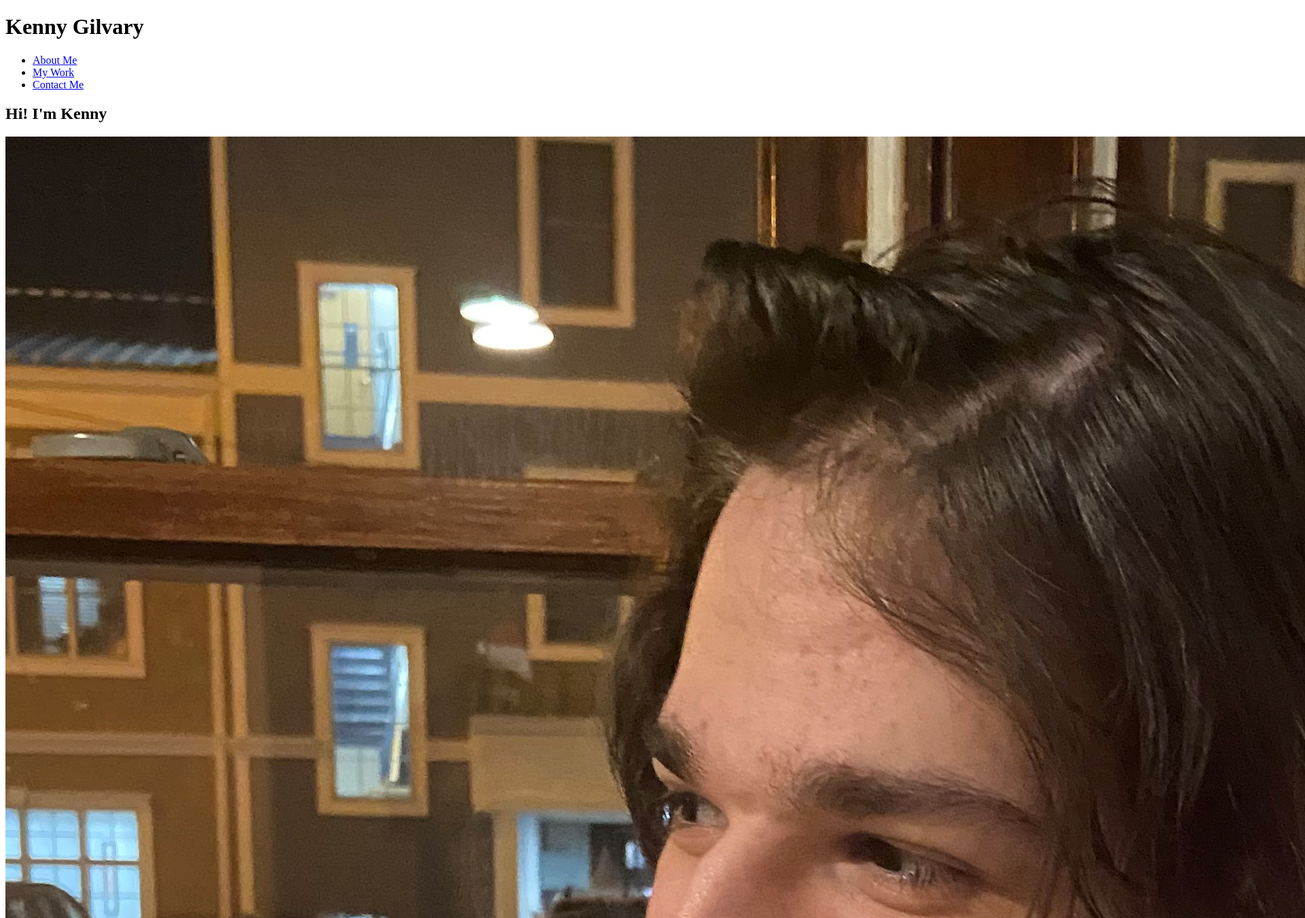
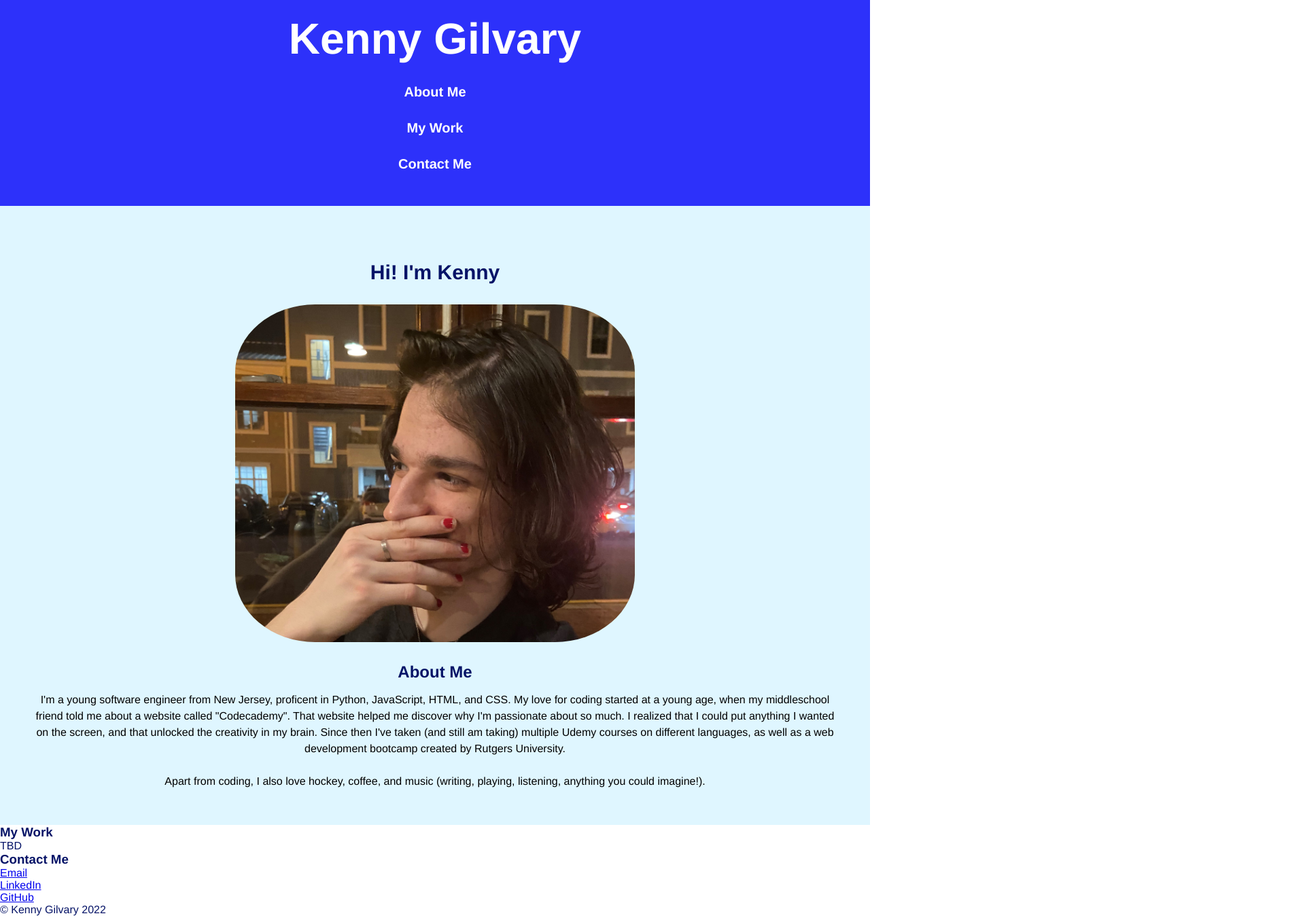
Before and after one commit to kgil60/professional-portfolio, a plain HTML site: page index.html in a window 1280 px wide. Shown: the top 1351 px of the page at 68% size, 1920 px wide, since content can reach past the window. Drawn offline with Linux system fonts and the light colour scheme.

Commit message:
style header and about section

```diff
--- a/assets/styles/style.css
+++ b/assets/styles/style.css
@@ -0,0 +1,91 @@
+/* variables */
+:root {
+    --primary-background: #DFF6FF;
+    --primary-text: #051367;
+    /* --secondary-text: # */
+}
+
+/* general styles */
+* {
+    margin: 0;
+    padding: 0;
+    box-sizing: border-box;
+    scroll-behavior: smooth;
+}
+
+body {
+    color: var(--primary-text);
+    font-family: Helvetica, Arial, sans-serif;
+}
+
+/* style header */
+header {
+    background-color: #2D31FA;
+    padding: 20px 35px;
+    display: flex;
+    flex-direction: column;
+    align-items: center;
+}
+
+header h1 {
+    color: #fff;
+    font-size: 64px;
+    margin: 0 auto 30px auto;
+}
+
+header nav ul {
+    list-style: none;
+    display: flex;
+    flex-direction: column;
+}
+
+header nav ul li {
+    margin-bottom: 30px;
+    text-align: center;
+}
+
+header nav ul li a {
+    text-decoration: none;
+    margin: 0 30px;
+    color: #fff;
+    font-weight: bold;
+    font-size: 20px;
+}
+
+/* style about section */
+.about-content {
+    background-color: var(--primary-background);
+    display: flex;
+    flex-direction: column;
+    align-items: center;
+    padding: 4%;
+}
+
+.about-content h2 {
+    margin: 30px 0;
+    font-size: 30px;
+}
+
+.about-content img {
+    width: 50%;
+    border-radius: 20%;
+    margin-bottom: 30px;
+}
+
+.about-content div {
+    display: flex;
+    flex-direction: column;
+    align-items: center;
+}
+
+.about-content div h3 {
+    margin-bottom: 15px;
+    font-size: 24px;
+}
+
+.about-content div p {
+    text-align: center;
+    font-size: 16px;
+    line-height: 1.5rem;
+    color: #000;
+}
--- a/index.html
+++ b/index.html
@@ -4,6 +4,7 @@
         <meta charset="UTF-8" />
         <meta name="viewport" content="width=device-width, initial-scale=0" />
         <title>Kenny Gilvary</title>
+        <link rel="stylesheet" href="./assets/styles/style.css">
     </head>
     <body>
 
@@ -56,5 +57,9 @@
                 <li><a href="https://github.com/kgil60">GitHub</a></li>
             </ul>
         </section>
+
+        <footer>
+            &copy; Kenny Gilvary 2022
+        </footer>
     </body>
 </html>
```
